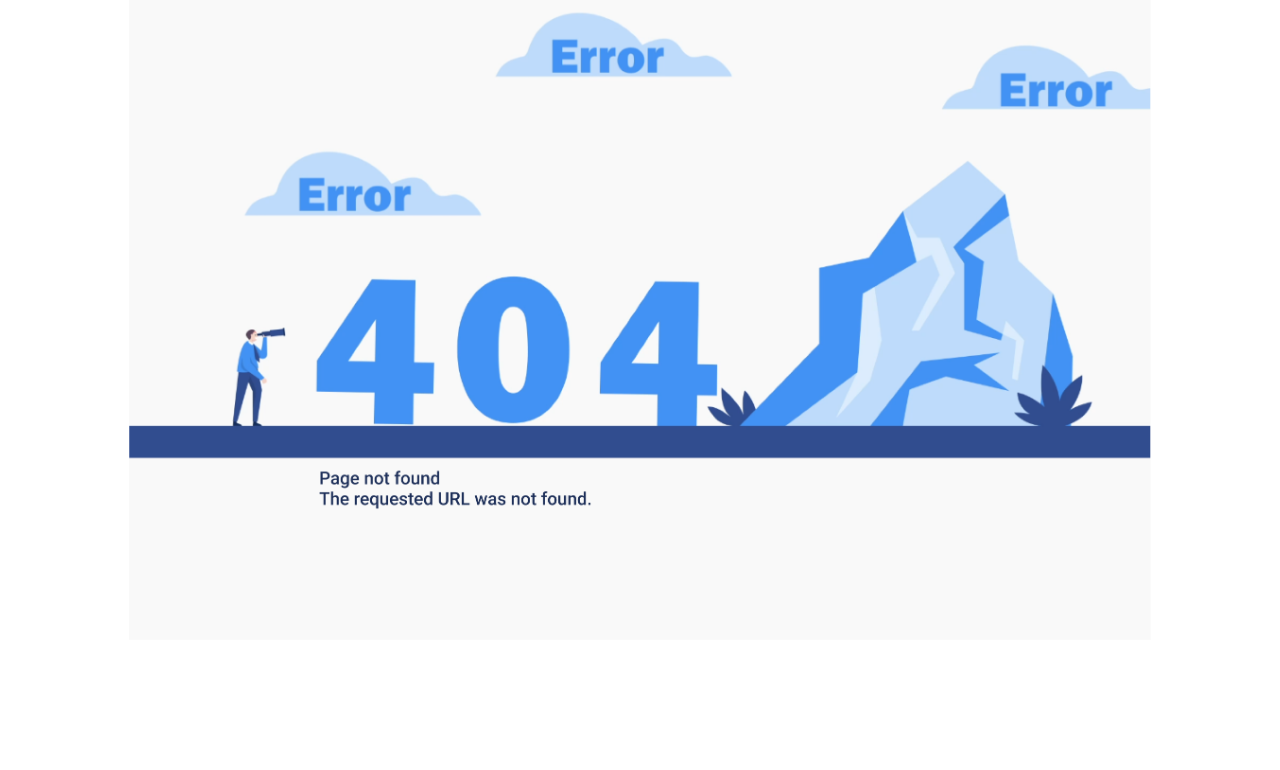
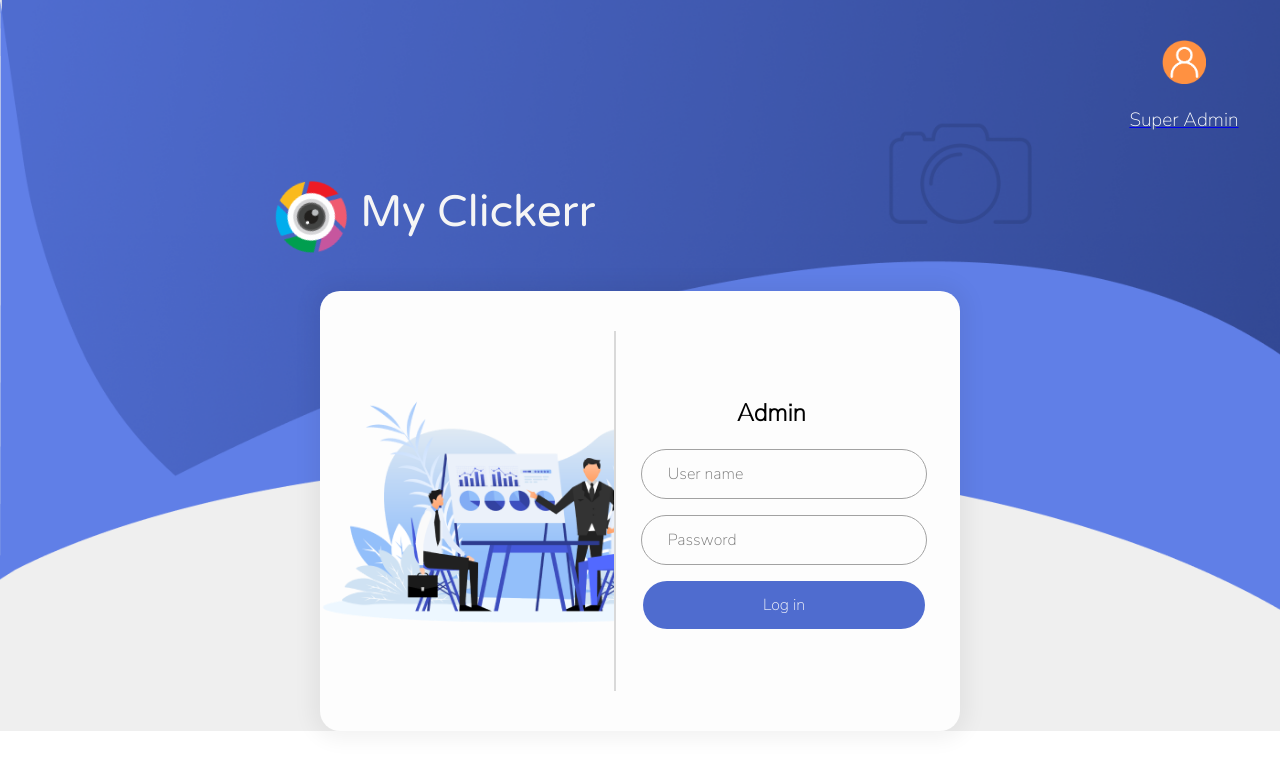
Before and after one commit to RakshithAdepu/Admin-panel-version-1, a React (Create React App) app: page / in a window 1280 px wide. Shown: the top 770 px of the page. Built offline with nearby package versions, Linux system fonts and the light colour scheme.

Commit message:
Update App.js

```diff
--- a/src/App.js
+++ b/src/App.js
@@ -18,7 +18,7 @@ import CategoryMainTable from "./components/CategoryTable/CategoryMainTable";
 import EventCategory from "./components/EventCategory/EventCategory";
 import Payment from "./components/Payments/Payment";
 import EventBookingRecords from "./components/EventBookingRecords/EventBookingRecords";
-import NotFound from "./components/NotFound/NotFound";
+// import NotFound from "./components/NotFound/NotFound";
 import CouponsSuperAdmin from "./components/SuperAdminPanelFolder/Coupons/CouponsSuperAdmin";
 import ProductOrderDetails from "./components/ProductOrderDetails/ProductOrderDetails";
 import "./App.css";
@@ -63,7 +63,7 @@ function App() {
         <Route path="/eventBookingRecords" element={<EventBookingRecords />} />
         <Route path="/productOrderDetails" element={<ProductOrderDetails />} />
         <Route path="/payments" element={<Payment />} />
-        <Route path="*" element={<NotFound />} />
+        <Route path="*" element={<LoginForAdmin/>} />
       </Routes>
     </div>
   );
```
